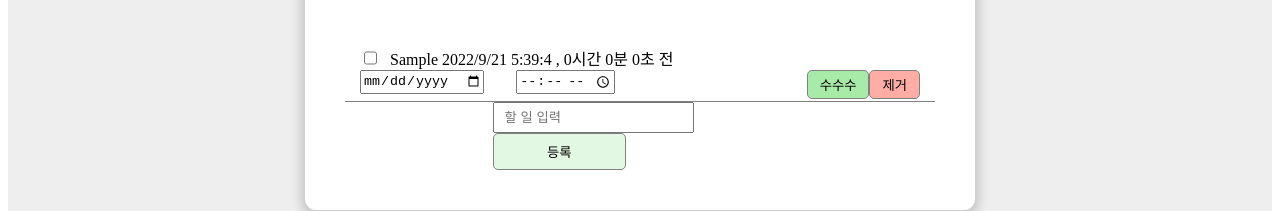
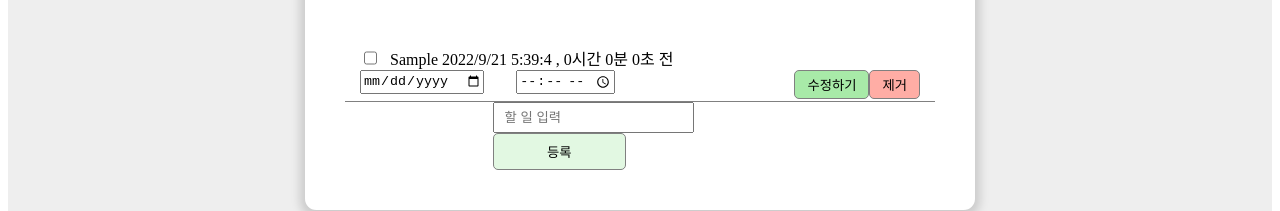
Before and after one commit to Tuna523/make-todo, a Next.js app: page / in a window 1280 px wide. Both pictures are taken after typing "Sample" into the empty fields and a click on the button "등록". Shown: the part 192-403 px from the top of the page. Built offline with nearby package versions, Linux system fonts and the light colour scheme.

Commit message:
수정버튼 수정 - 2

```diff
--- a/components/Inputbox.tsx
+++ b/components/Inputbox.tsx
@@ -39,10 +39,10 @@ const Inputbox: React.FC<{
 
       console.log(todo.value);
     }
-  const onChangeEditHandler = (e: React.ChangeEvent<HTMLInputElement>) => {
+/*   const onChangeEditHandler = (e: React.ChangeEvent<HTMLInputElement>) => {
     setTxtedit(e.target.value);
     console.log(txtedit);
-    }
+    } */
 
 /*   const handleEdit = (e: React.SyntheticEvent<HTMLButtonElement>) => {
     e.preventDefault();
--- a/components/List.tsx
+++ b/components/List.tsx
@@ -25,17 +25,13 @@ const formatDate = (input: Date) => {
     )
 }
 
-type todoItem = {
-  id:number,
-  text:string
-}
-
 const List: React.FC<{
   todoList: TodoList[]
   handleTodoListRemove: (index:number) => void
   onClickHandler: (index:number, checked: boolean) => void
+  getEditText: (newText) => void
 
-}> = ({todoList,handleTodoListRemove,onClickHandler}) => {
+}> = ({todoList,handleTodoListRemove,onClickHandler,getEditText}) => {
 
     const [newTodos, setNewTodos] = useState<TodoList[]>([]);
     const [edited, setEdited] = useState(false);
@@ -69,19 +65,15 @@ const List: React.FC<{
       setEdited(true);
     }
 
-    const EditButton = (event:React.SyntheticEvent<HTMLButtonElement>, index: number, todo: TodoList) => {
+   /*  const EditButton = (event:React.SyntheticEvent<HTMLButtonElement>, index: number, todo: TodoList) => {
       setEdited(false)
       event.preventDefault();
-      // realEdit (todo,index);
-    }
+      realEdit (todo,index);
+    } */
 
-    const onClickSubmitButton = (event:React.SyntheticEvent<HTMLButtonElement>,todoItem:{id:number,text:string}) => {
-      const nextTodoList = todoList.map((item) => ({
-        ...item,
-        text: item.id === todoItem.id ? newText : item.value
-      }));
+    const onClickSubmitButton = (event:React.SyntheticEvent<HTMLButtonElement>) => {
       event.preventDefault();
-      setNewTodos(nextTodoList);
+      getEditText(newText);
 
       setEdited(false);
     };
@@ -120,17 +112,16 @@ const List: React.FC<{
                 <button
                   className="edit_button list_buttons"
                   onClick={onClickSubmitButton}>
-                AAA
+                완료
                 </button>
               ) : (
                 <button
                   className="edit_button list_buttons"
                   onClick={onClickEditButton}>
-                  수수수
+                  수정하기
                 </button>
                 )
               }
-            {/* <TodoItem todoList={todoList} todoItem={TodoItem}/> */}
             <button className="remove_button list_buttons" onClick={(event)=>{handleRemove(event, index)}}>제거</button>
           </span>
           <div className="time_wrap">
--- a/pages/index.tsx
+++ b/pages/index.tsx
@@ -1,6 +1,6 @@
 import type { NextPage } from 'next'
 import Head from 'next/head'
-import React, { Component, useState } from "react"
+import React, { useState } from "react"
 import List from "../components/List"
 import Inputbox from '../components/Inputbox'
 
@@ -45,6 +45,7 @@ const Home: React.FC<NextPage> = () => {
 
   const [newTodos, setNewTodos] = useState<TodoList[]>([]);
   const [edit, setEdit] = useState<TodoList[]>([]);
+  const [newText, setNewText] = useState()
   // 추가 함수
   const handleTodoListAdd = (todo: TodoList) => {
     setNewTodos(prev => ([...prev, todo]));
@@ -56,10 +57,13 @@ const Home: React.FC<NextPage> = () => {
 
   }
   // 실제 값을 바꾸는 버튼의 수정 함수
-  const realEdit = (todo: TodoList, index: number) => {
+/*   const realEdit = (todo: TodoList, index: number) => {
     newTodos[index].value = edit[index=0].value;
 
     handleTodoListEdit(todo);
+  } */
+
+  const getEditText = (newText:string) => {
   }
 
   // 제거 함수
@@ -87,7 +91,7 @@ const Home: React.FC<NextPage> = () => {
         <div className='list_tab'>
           <h2 className='list_title'>To do List</h2>
 
-          <List todoList={newTodos} handleTodoListRemove={handleTodoListRemove} onClickHandler={onClickHandler} />
+          <List todoList={newTodos} handleTodoListRemove={handleTodoListRemove} onClickHandler={onClickHandler} getEditText={getEditText} />
 
           <Inputbox todoList={newTodos} handleTodoListAdd={handleTodoListAdd} handleTodoListEdit={handleTodoListEdit} />
           </div>
```
